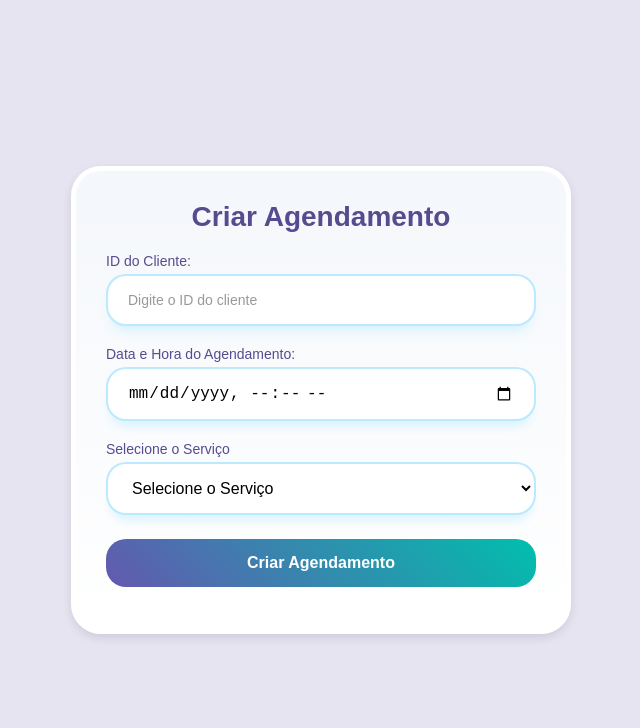
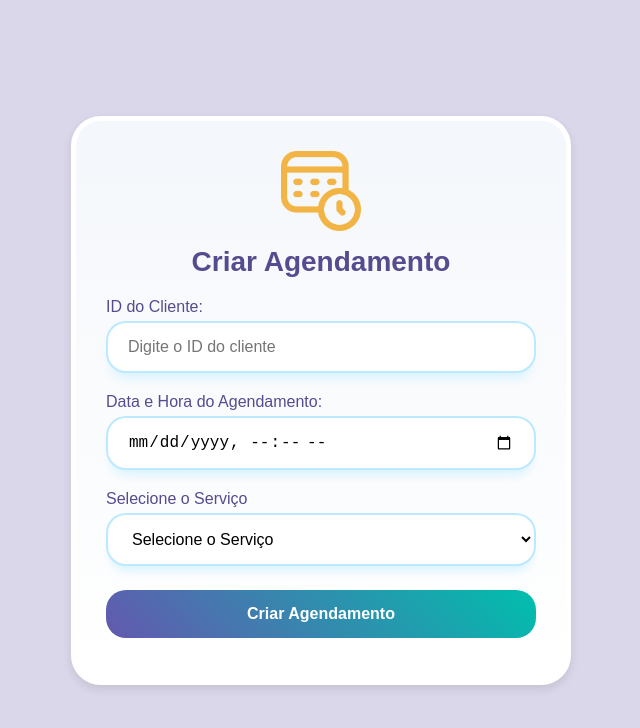
Before and after one commit to helo-pims/frontbd, a plain HTML site: page agendamento.html in a window 1280 px wide. Shown: the whole page, without its empty margins (319-959 px from the left). Drawn offline with Linux system fonts and the light colour scheme.

Commit message:
agendamento

```diff
--- a/agendamento.html
+++ b/agendamento.html
@@ -8,8 +8,12 @@
 </head>
 <body>
     <div class="container">
+        <!-- Ícone do Agendamento -->
+        <div class="icon-container">
+            <img src="images/agendamentos.png" alt="Ícone de Agendamento">
+        </div>
         <h2>Criar Agendamento</h2>
-        <form>
+        <form >
             <!-- ID do Cliente -->
             <div class="input-group">
                 <label for="id_cliente">ID do Cliente:</label>
--- a/stylesformulario.css
+++ b/stylesformulario.css
@@ -8,7 +8,7 @@
 /* Corpo da página */
 body {
     font-family: 'Arial', sans-serif;
-    background-color: #E6E4F1; /* Cor de fundo suave */
+    background-color: #DAD7EA;
     color: #333;
     display: flex;
     justify-content: center;
@@ -28,6 +28,19 @@ body {
     padding: 30px;
     border: 5px solid #FFF;
     box-shadow: 0 4px 10px rgba(0, 0, 0, 0.1);
+    text-align: center;
+}
+
+/* Ícone da tabela*/
+.icon-container {
+    margin-bottom: 15px;
+}
+
+.icon-container img {
+    width: 80px; /* se quiser ajudar o tamanho do ícone (ele é 200px por 200px, mas posso fazer uma versão maior) */
+    height: auto;
+    display: block;
+    margin: 0 auto;
 }
 
 /* Títulos */
@@ -47,37 +60,29 @@ h2 {
 }
 
 label {
-    font-size: 14px;
+    font-size: 16px;
     margin-bottom: 5px;
     display: block;
     color: #564B8F;
 }
 
-/* Inputs (ID Cliente, Data, Serviço) */
+/* Inputs (Data, Cliente, Serviço) */
 input[type="text"], input[type="datetime-local"], select {
     width: 100%;
     padding: 15px 20px;
     font-size: 16px;
-    border: 2px solid #abe4ffcc; /* Cor padrão da borda */
+    border: 2px solid #abe4ffcc;
     border-radius: 20px;
     background: #FFF;
     box-shadow: #cff0ffcc 0px 10px 10px -5px;
     outline: none;
-    transition: border-color 0.3s ease, box-shadow 0.3s ease; /* Transições suaves */
+    transition: border-color 0.3s ease, box-shadow 0.3s ease;
 }
 
-
-
 /* Efeito de foco */
-input[type="id_cliente"]:focus, input[type="text"]:focus, input[type="datetime-local"]:focus, select:focus {
-    border-color: #00BFAD;
+input[type="text"]:focus, input[type="datetime-local"]:focus, select:focus {
+    border-color: #00BFAD; /* Keppel */
     box-shadow: 0 0 5px rgba(0, 191, 173, 0.5);
-}
-
-/* Placeholder para os campos */
-input::placeholder {
-    color: #999;
-    font-size: 14px;
 }
 
 /* Botão de envio */
```
